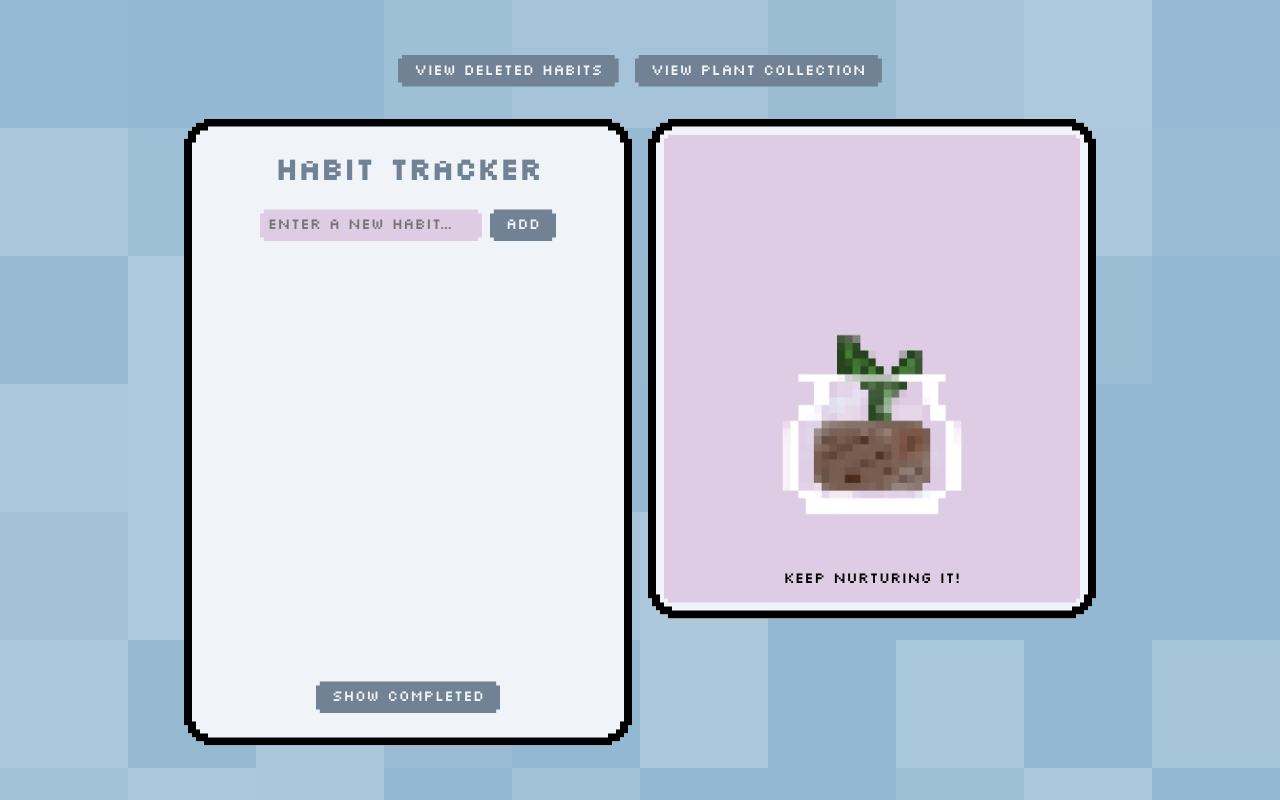
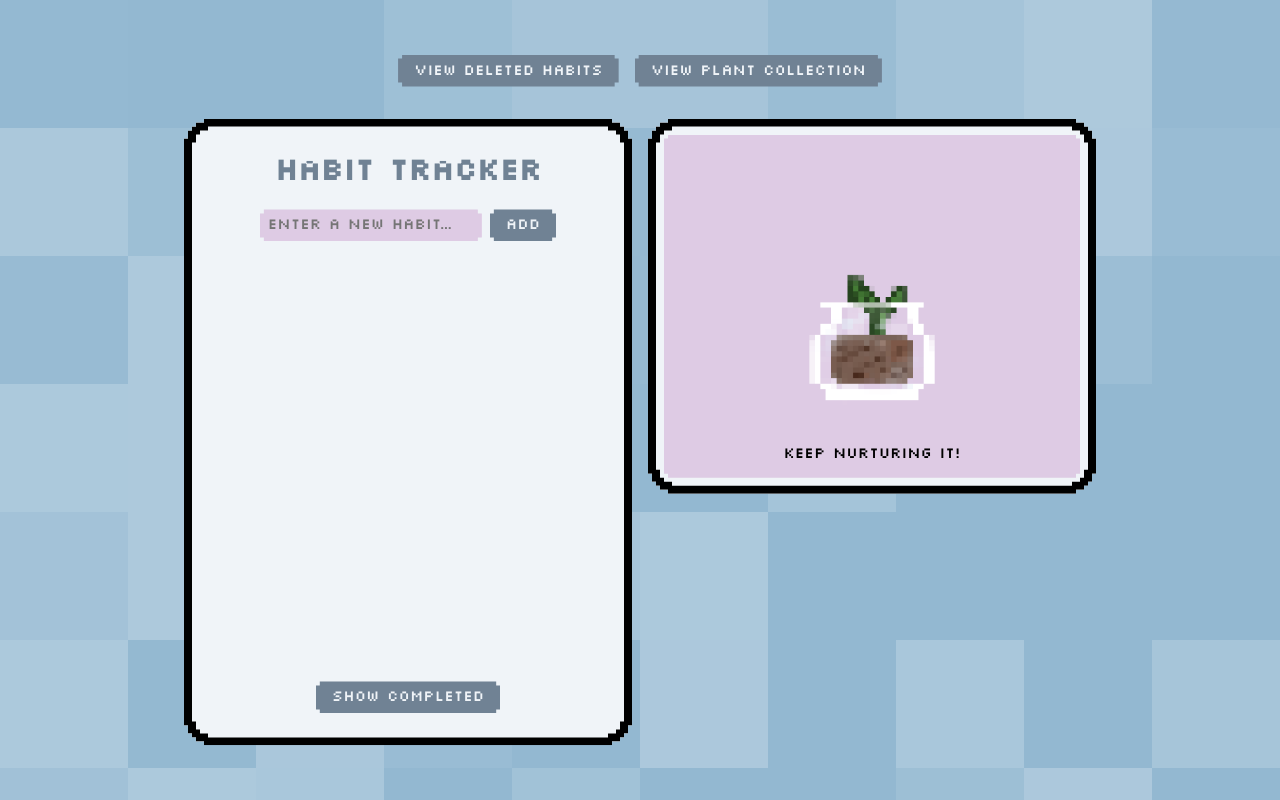
Before and after one commit to rigelle-cruz/habit-tracker, a React (Vite) app: page /habits in a window 1280 px wide. Built offline with nearby package versions, Linux system fonts and the light colour scheme.

Commit message:
Adjust max width of the plant image

```diff
--- a/src/App.css
+++ b/src/App.css
@@ -196,7 +196,7 @@ button:hover,
 }
 
 .plant-section img {
-	max-width: 100%;
+	max-width: 70%;
 	height: auto;
 }
 
```
